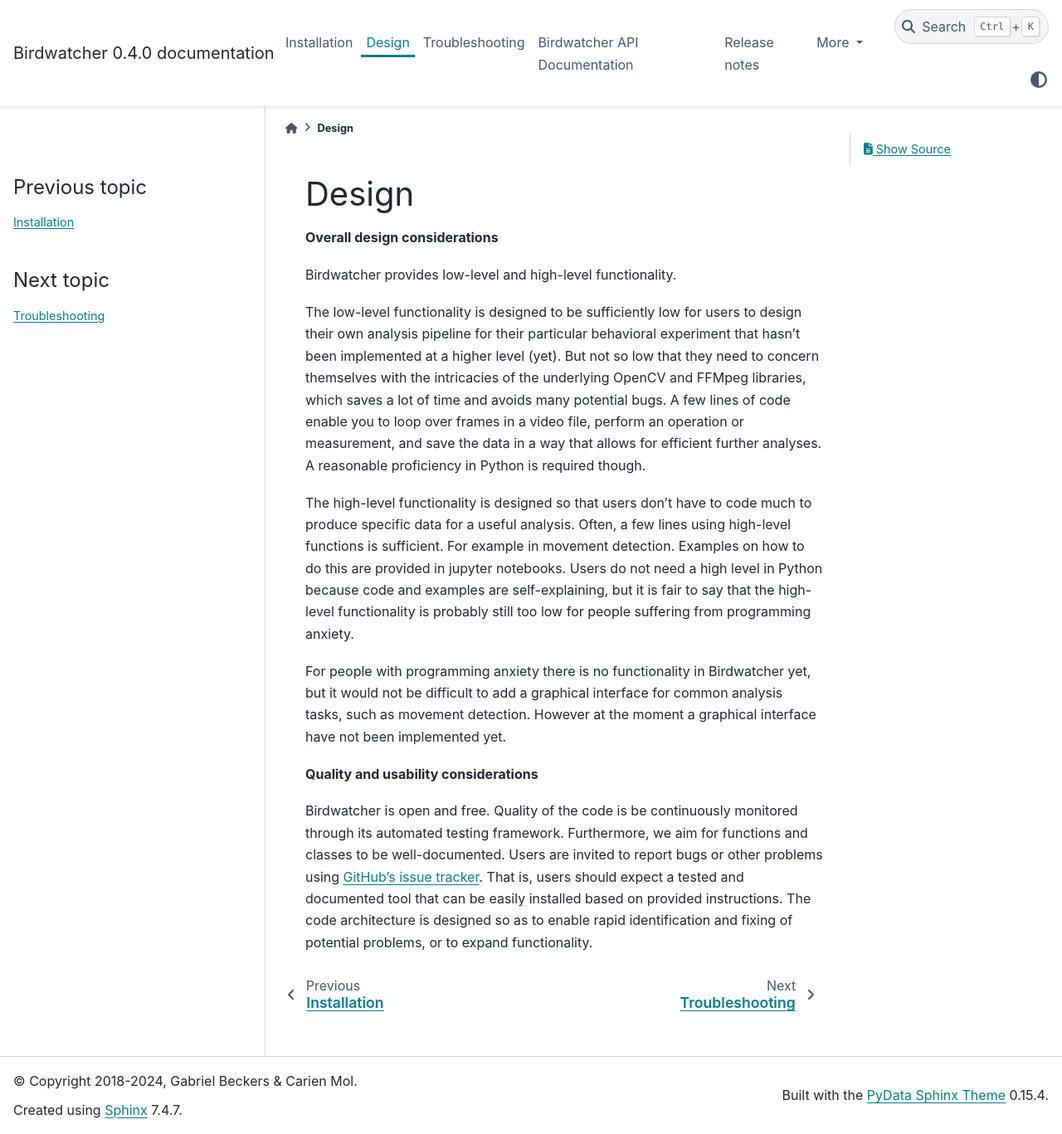
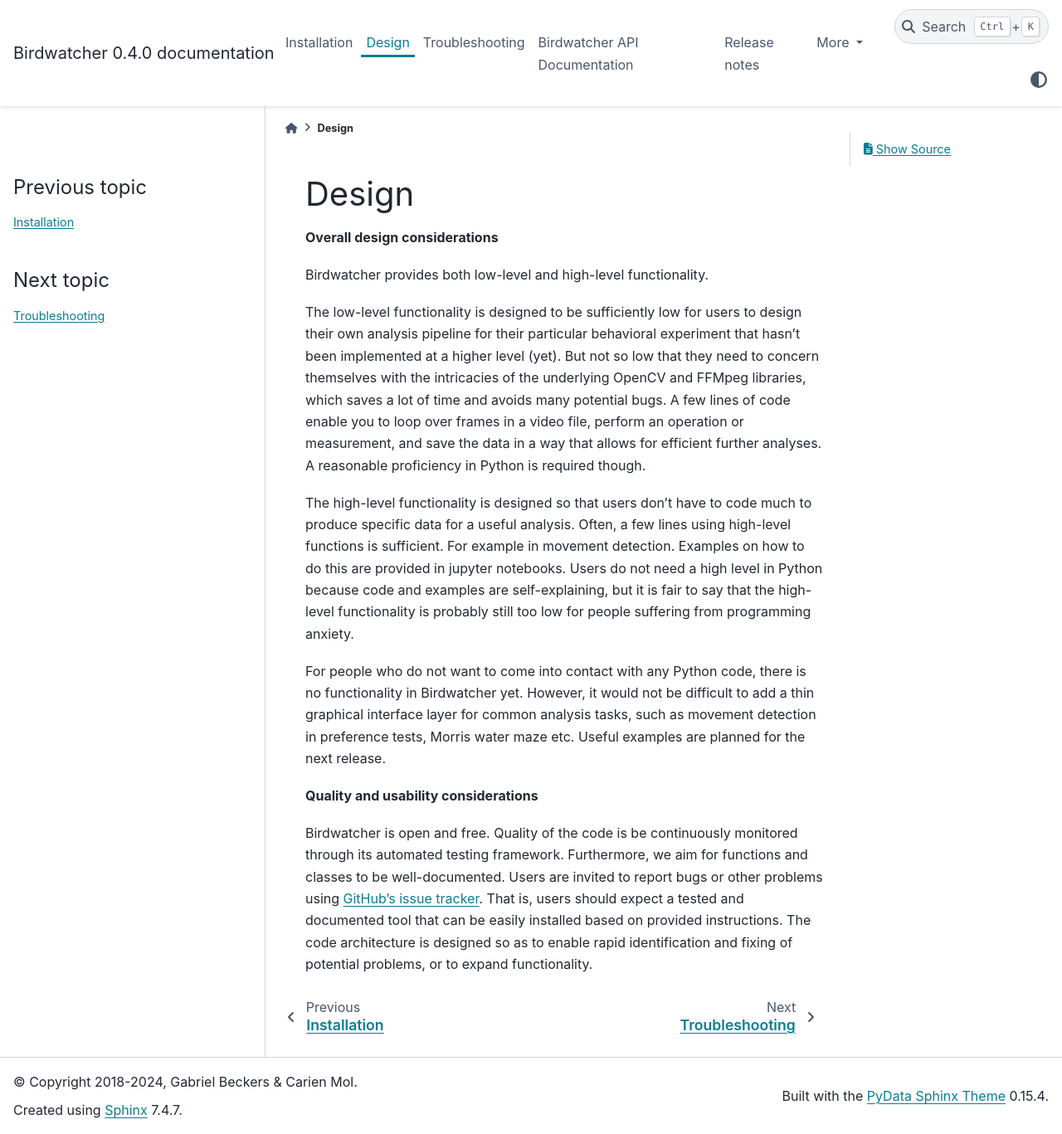
Before and after one commit to gbeckers/Birdwatcher, a Sphinx documentation site: the page built from docs/design.rst, in a window 1280 px wide and 1367 px high. Shown: the whole window at 83% size. Built offline with Sphinx 7.4.7 and the PyData theme 0.15.4, drawn with Linux system fonts in a browser that asks for light colours.

Commit message:
minor doc improvement

```diff
--- a/docs/design.rst
+++ b/docs/design.rst
@@ -6,7 +6,7 @@
 
 **Overall design considerations**
 
-Birdwatcher provides low-level and high-level functionality.
+Birdwatcher provides both low-level and high-level functionality.
 
 The low-level functionality is designed to be sufficiently low for users to design their own analysis pipeline for
 their particular behavioral experiment that hasn't been implemented at a higher level (yet). But not so low that they
@@ -21,9 +21,10 @@
 self-explaining, but it is fair to say that the high-level functionality is probably still too low for people suffering
 from programming anxiety.
 
-For people with programming anxiety there is no functionality in Birdwatcher yet, but it would not be difficult to add
-a graphical interface for common analysis tasks, such as movement detection. However at the moment a graphical
-interface have not been implemented yet.
+For people who do not want to come into contact with any Python code, there is no functionality in Birdwatcher yet.
+However, it would not be difficult to add a thin graphical interface layer for common analysis tasks, such as movement
+detection in preference tests, Morris water maze etc. Useful examples are planned for the next release.
+
 
 **Quality and usability considerations**
 
```
